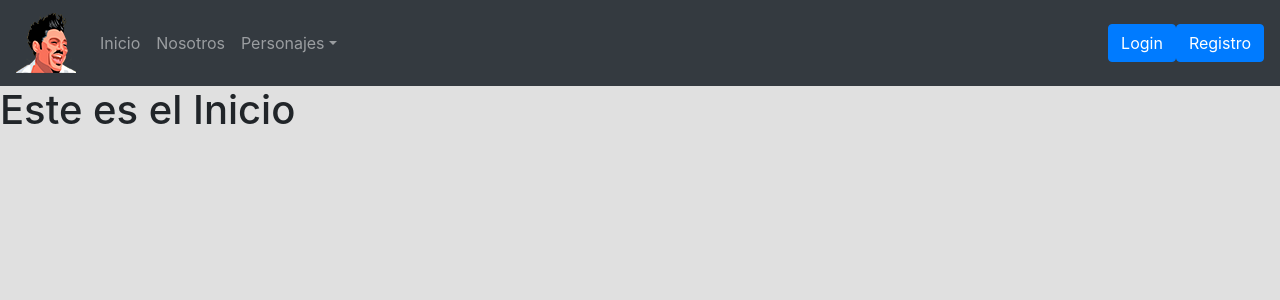
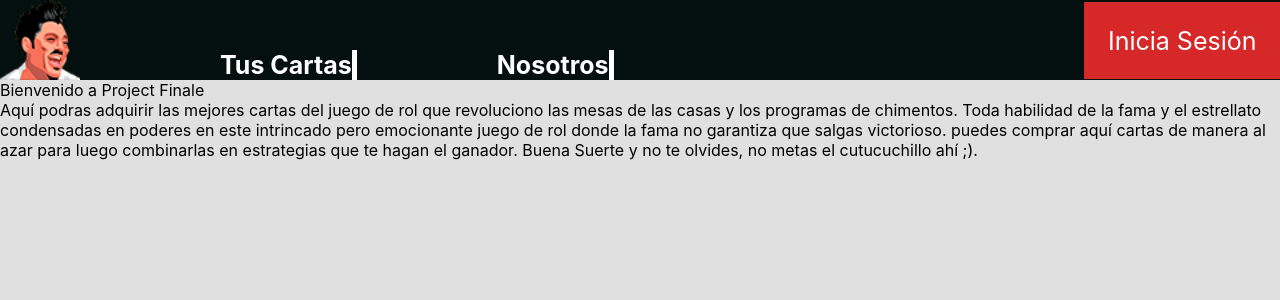
Before and after one commit to MSalasaraoz/ProjectFinal2, a React (Create React App) app: page / in a window 1280 px wide. Shown: the top 300 px of the page. Built offline with nearby package versions, Linux system fonts and the light colour scheme.

Commit message:
Cree una nueva page

```diff
--- a/package.json
+++ b/package.json
@@ -13,8 +13,8 @@
     "react-hook-form": "^6.12.0",
     "react-router-dom": "^5.2.0",
     "react-scripts": "4.0.0",
+    "reactstrap": "^8.7.1",
     "uuid": "^8.3.1",
-    "reactstrap": "^8.7.1",
     "web-vitals": "^0.2.4"
   },
   "scripts": {
--- a/src/App.js
+++ b/src/App.js
@@ -1,79 +1,85 @@
 import React, { useState } from 'react';
 import './App.css';
-import { BrowserRouter as Router, Switch, Route, Link } from "react-router-dom";
-import { Collapse, Navbar, NavbarToggler, NavbarBrand, Nav, NavItem, NavLink, UncontrolledDropdown, DropdownToggle, DropdownMenu, DropdownItem } from 'reactstrap';
-import logo from './Components/logo.png';
-import FormNewUser from './Components/NewUserComponents/FormNewUser';
-// import AdminUser from './Components/NewUserComponents/AdminUser';
-//Ver donde colocamos la administracion de usuarios
-import Inicio from './Components/Inicio';
-import Nosotros from './Components/Nosotros';
-import LogIn from './Components/LogIn';
-import { Button } from "react-bootstrap";
-import 'bootstrap/dist/css/bootstrap.css'
-
+// import { BrowserRouter as Router, Switch, Route, Link } from "react-router-dom";
+// import { Collapse, Navbar, NavbarToggler, NavbarBrand, Nav, NavItem, NavLink, UncontrolledDropdown, DropdownToggle, DropdownMenu, DropdownItem } from 'reactstrap';
+// import logo from './Components/logo.png';
+// import FormNewUser from './Components/NewUserComponents/FormNewUser';
+// // import AdminUser from './Components/NewUserComponents/AdminUser';
+// //Ver donde colocamos la administracion de usuarios
+// import Inicio from './Components/Inicio';
+// import Nosotros from './Components/Nosotros';
+// import LogIn from './Components/LogIn';
+// import { Button } from "react-bootstrap";
+// import 'bootstrap/dist/css/bootstrap.css'
+import Navbar from './Components/navbar'
 function App(props) {
   const [isOpen, setIsOpen] = useState(false);
 
   const toggle = () => setIsOpen(!isOpen);
 
   return (
-    <>
-      <Router>
-        <Navbar color="dark" dark expand="md">
-          <NavbarBrand href="/"><img src={logo}></img></NavbarBrand>
-          <NavbarToggler onClick={toggle} />
-          <Collapse isOpen={isOpen} navbar>
-            <Nav className="mr-auto" navbar>
-              <NavItem>
-                <NavLink href="/">Inicio</NavLink>
-              </NavItem>
-              <NavItem>
-                <NavLink href="/nosotros">Nosotros</NavLink>
-              </NavItem>
-              <UncontrolledDropdown nav inNavbar>
-                <DropdownToggle nav caret>
-                  Personajes
-              </DropdownToggle>
-                <DropdownMenu right>
-                  <DropdownItem>
-                    Ricardo Fort
-                </DropdownItem>
-                  <DropdownItem>
-                    Graciela Alfano
-                </DropdownItem>
-                  <DropdownItem divider />
-                  <DropdownItem>
-                    Reset
-                </DropdownItem>
-                </DropdownMenu>
-              </UncontrolledDropdown>
-            </Nav>
-            <Link to="/login">
-            <Button>Login</Button>
-            </Link>
-            <Link to="/formnewuser">
-              <Button>Registro</Button>
-            </Link>
-          </Collapse>
-        </Navbar>
-        <Switch>
-          <Route path="/" exact>
-            <Inicio />
-          </Route>
-          <Route path="/nosotros">
-            <Nosotros />
-          </Route>
-          <Route path="/formnewuser">
-            <FormNewUser />
-          </Route>
-          <Route path="/login">
-            <LogIn />
-          </Route>
-        </Switch>
-      </Router>
-    </>
-  );
-}
+//     <>
+//       <Router>
+//         <Navbar color="dark" dark expand="md">
+//           <NavbarBrand href="/"><img src={logo}></img></NavbarBrand>
+//           <NavbarToggler onClick={toggle} />
+//           <Collapse isOpen={isOpen} navbar>
+//             <Nav className="mr-auto" navbar>
+//               <NavItem>
+//                 <NavLink href="/">Inicio</NavLink>
+//               </NavItem>
+//               <NavItem>
+//                 <NavLink href="/nosotros">Nosotros</NavLink>
+//               </NavItem>
+//               <UncontrolledDropdown nav inNavbar>
+//                 <DropdownToggle nav caret>
+//                   Personajes
+//               </DropdownToggle>
+//                 <DropdownMenu right>
+//                   <DropdownItem>
+//                     Ricardo Fort
+//                 </DropdownItem>
+//                   <DropdownItem>
+//                     Graciela Alfano
+//                 </DropdownItem>
+//                   <DropdownItem divider />
+//                   <DropdownItem>
+//                     Reset
+//                 </DropdownItem>
+//                 </DropdownMenu>
+//               </UncontrolledDropdown>
+//             </Nav>
+//             <Link to="/login">
+//             <Button>Login</Button>
+//             </Link>
+//             <Link to="/formnewuser">
+//               <Button>Registro</Button>
+//             </Link>
+//           </Collapse>
+//         </Navbar>
+//         <Switch>
+//           <Route path="/" exact>
+//             <Inicio />
+//           </Route>
+//           <Route path="/nosotros">
+//             <Nosotros />
+//           </Route>
+//           <Route path="/formnewuser">
+//             <FormNewUser />
+//           </Route>
+//           <Route path="/login">
+//             <LogIn />
+//           </Route>
+//         </Switch>
+//       </Router>
+//     </>
+//   ;
+// }
+<div>
+  <Navbar/>
 
+</div>
+
+
+);}
 export default App;
--- /dev/null
+++ b/src/Components/navbar.css
@@ -0,0 +1,41 @@
+*{
+    font-style: unset;
+    margin: 0;
+    padding: 0;
+    text-decoration: none;
+}
+.Navbar-background{
+    height: 80px;
+    background-color: #040f0f;
+    display: flex;
+    justify-content: space-between;
+
+}
+.Logo{
+    align-self: end;
+    width: 80px;
+}
+.flex-item-1{
+    display: flex;
+    flex-direction: row;
+    justify-content: end;
+}
+.sub-menu{
+    align-self: flex-end;
+    color: white;
+    font-size: 25px;
+    font-weight: bolder;
+    padding-left: 140px;
+    border-right: solid white 5px;
+    cursor: pointer;
+}
+.flex-item-2{
+    align-self: center;
+}
+.sign-up{
+    background-color: #D62828;
+    font-size: 25px;
+    padding: 23.5px;
+    align-self: end;
+    color: white;
+}
--- /dev/null
+++ b/src/Components/navbar.js
@@ -0,0 +1,39 @@
+import React from 'react';
+import logo from './logo.png';
+import './navbar.css'
+import { BrowserRouter as Router, Switch, Route, Link } from "react-router-dom";
+import Inicio from './submenu/Inicio';
+import OwnCards from './submenu/OwnCards';
+import Us from './submenu/Us';
+import SignUp from './submenu/SignUp';
+function Navbar(){
+    return(
+        <Router>
+        <div className="Navbar-background">
+            <div className="flex-item-1">
+                <a  href="/"><img className="Logo" src={logo}  alt=""></img></a>
+                <a href="/Own-Cards" className="sub-menu">Tus Cartas</a>
+                <a href="/Us" className="sub-menu">Nosotros</a>
+            </div>
+            <div className="flex-item-2">
+                <a href="/SignUp" className="sign-up">Inicia Sesión</a></div>
+            </div>
+            <Switch>
+                <Route path="/" exact>
+                    <Inicio/>
+                </Route>
+                <Route path="/Own-Cards">
+                    <OwnCards/>
+                </Route>
+                <Route path="/Us">
+                    <Us/>
+                </Route>
+                <Route path="/SignUp">
+                    <SignUp/>
+                </Route>
+            </Switch>
+            </Router>
+    )
+}
+
+export default Navbar;
--- /dev/null
+++ b/src/Components/submenu/Inicio.js
@@ -0,0 +1,11 @@
+import React from 'react';
+import './MainStyle.css';
+
+function Inicio(){
+    return(
+        <div>
+        <p ClassName="Main-Titles">Bienvenido a Project Finale</p>
+        <p ClassName="Main-Body"> Aquí podras adquirir las mejores cartas del juego de rol que revoluciono las mesas de las casas y los programas de chimentos. Toda habilidad de la fama y el estrellato condensadas en poderes en este intrincado pero emocionante juego de rol donde la fama no garantiza que salgas victorioso. puedes comprar aquí cartas de manera al azar para luego combinarlas en estrategias que te hagan el ganador. Buena Suerte y no te olvides, no metas el cutucuchillo ahí ;).</p>
+        </div>)
+}
+export default Inicio;
--- /dev/null
+++ b/src/Components/submenu/MainStyle.css
@@ -0,0 +1,4 @@
+*{
+    margin: 0;
+    padding: 0;
+}
--- /dev/null
+++ b/src/Components/submenu/OwnCards.js
@@ -0,0 +1,11 @@
+import React from 'react';
+import './MainStyle.css';
+
+function OwnCards(){
+    return(
+        <div>
+            <p className="Main-body">Estas son tus cartas. usalas sabiamente: </p>
+        </div>
+    )
+}
+export default OwnCards;
--- /dev/null
+++ b/src/Components/submenu/SignUp.js
@@ -0,0 +1,12 @@
+import React from 'react';
+import './MainStyle.css';
+
+function SignUp(){
+    return(
+        <div>
+            lo que hizo jime
+        </div>
+    )
+}
+
+export default SignUp;
--- /dev/null
+++ b/src/Components/submenu/Us.js
@@ -0,0 +1,16 @@
+import React from 'react';
+import './MainStyle.css';
+
+function Us(){
+    return(
+        <div>
+            <p>Jime </p>
+            <p>Tony</p>
+            <p>Franco</p>
+            <p>Franco</p>
+            <p>Gabriel</p>
+            <p>Mariano</p>
+        </div>
+    )
+}
+export default Us;
```
Also changed, not shown: public/logo.png (added).
